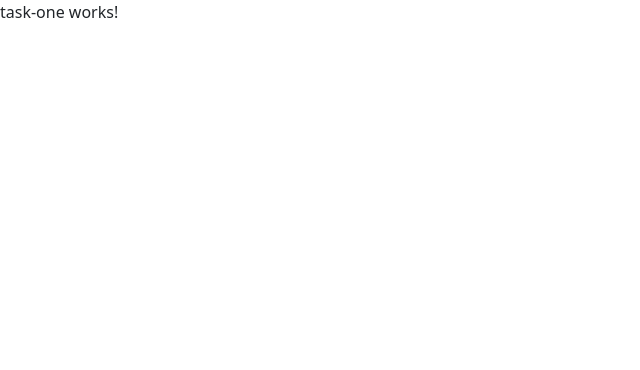
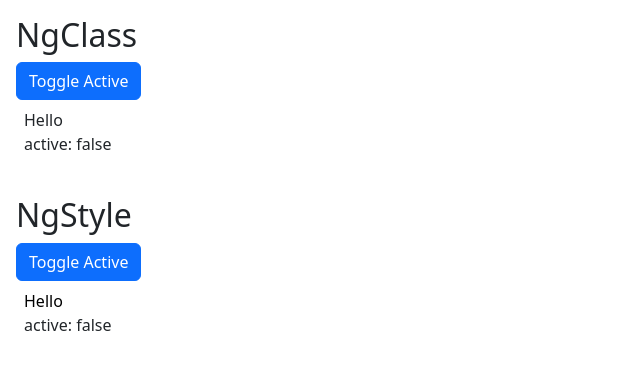
Before and after one commit to sflores-apex/AngularBootCampSF, an Angular app: page / in a window 1280 px wide. Shown: the top 370 px of the page, without its empty margins (0-640 px from the left). Built offline with nearby package versions, Linux system fonts and the light colour scheme.

Commit message:
Add ngclass and ngstyle exercise

```diff
--- a/src/app/tasks/task-one/task-one.component.html
+++ b/src/app/tasks/task-one/task-one.component.html
@@ -1 +1,21 @@
-<p>task-one works!</p>
+<div class="p-3">
+  <h2>NgClass</h2>
+
+  <button type="button" class="btn btn-primary" (click)="active = !active">Toggle Active</button>
+
+  <div class="p-2 d-flex flex-column">
+    <span [ngClass]="{'redText': active}">Hello</span>
+    <span>active: {{active}}</span>
+  </div>
+</div>
+
+<div class="p-3">
+  <h2>NgStyle</h2>
+
+  <button type="button" class="btn btn-primary" (click)="activeByStyle = !activeByStyle">Toggle Active</button>
+
+  <div class="p-2 d-flex flex-column">
+    <span [ngStyle]="{'color': activeByStyle ? 'red' : 'black'}">Hello</span>
+    <span>active: {{activeByStyle}}</span>
+  </div>
+</div>
--- a/src/app/tasks/task-one/task-one.component.scss
+++ b/src/app/tasks/task-one/task-one.component.scss
@@ -0,0 +1,3 @@
+.redText {
+  color: red;
+}
--- a/src/app/tasks/task-one/task-one.component.ts
+++ b/src/app/tasks/task-one/task-one.component.ts
@@ -7,4 +7,7 @@ import { Component } from '@angular/core';
 })
 export class TaskOneComponent {
 
+  protected active: boolean = false;
+  protected activeByStyle: boolean = false;
+
 }
```
